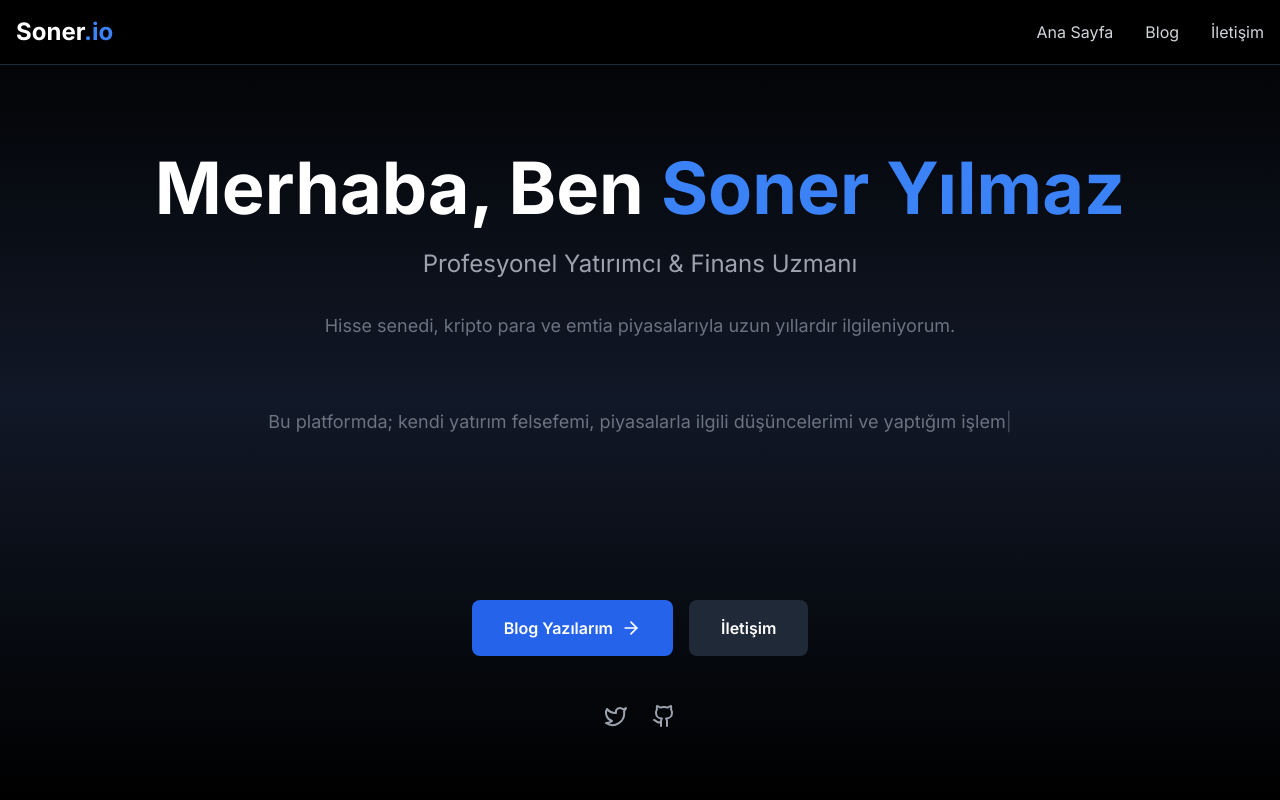
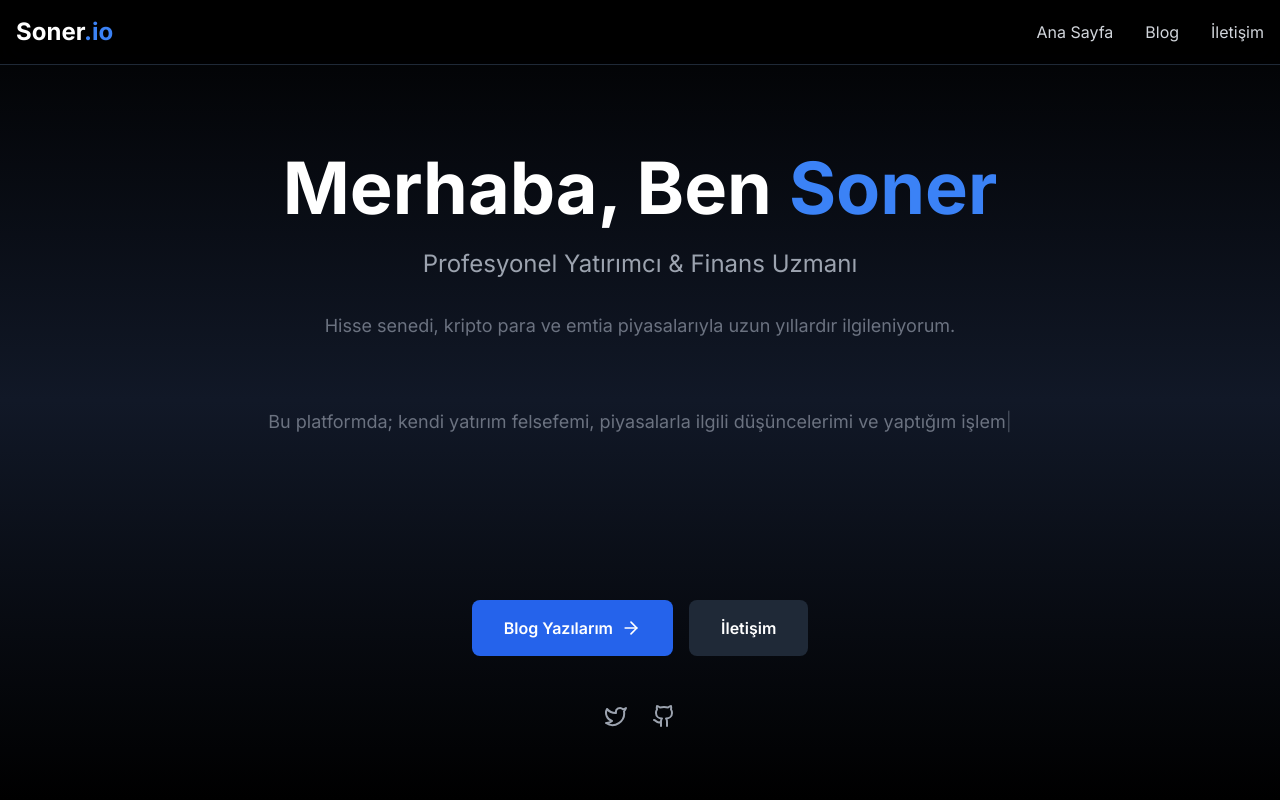
Before and after one commit to akrep0121/yeniweb, a Next.js app: page / in a window 1280 px wide. Shown: the top 800 px of the page. Built offline with nearby package versions, Linux system fonts and the light colour scheme; no server answers; the database is empty.

Commit message:
fix: Hero başlığı 'Soner' olarak değiştirildi

```diff
--- a/components/Hero.tsx
+++ b/components/Hero.tsx
@@ -44,7 +44,7 @@
     <section className="min-h-screen flex items-center justify-center pt-20 bg-gradient-to-b from-black via-gray-900 to-black">
       <div className="container mx-auto px-4 text-center">
         <h1 className="text-5xl md:text-7xl font-bold text-white mb-6">
-          Merhaba, Ben <span className="text-blue-500">Soner Yılmaz</span>
+          Merhaba, Ben <span className="text-blue-500">Soner</span>
         </h1>
         <p className="text-xl md:text-2xl text-gray-400 mb-8 max-w-2xl mx-auto">
           Profesyonel Yatırımcı & Finans Uzmanı
```
